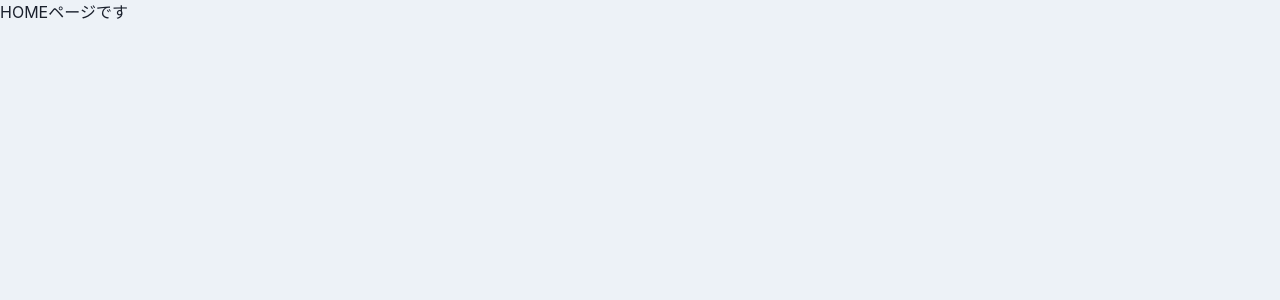
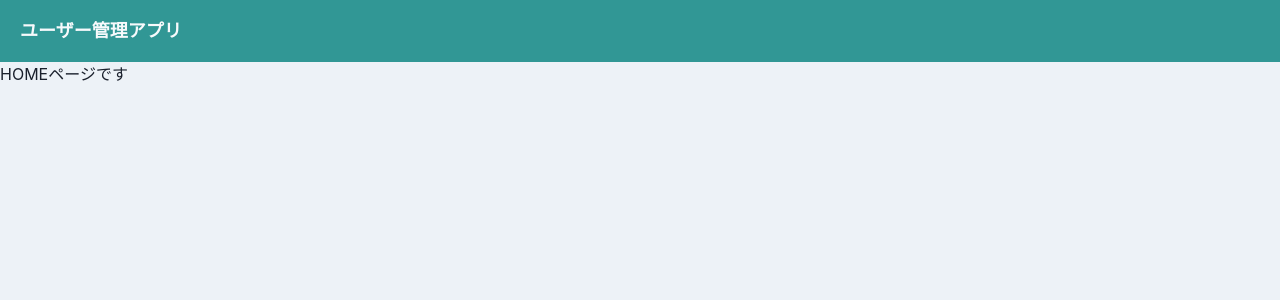
Before and after one commit to g-murata/ChakraUI_lesson, a React (Create React App) app: page /home in a window 1280 px wide. Shown: the top 300 px of the page. Built offline with nearby package versions, Linux system fonts and the light colour scheme.

Commit message:
67.ヘッダーの作成　8:33まで

```diff
--- /dev/null
+++ b/src/components/organisms/layout/Header.tsx
@@ -0,0 +1,19 @@
+import { Flex, Heading } from "@chakra-ui/react";
+import { memo, VFC } from "react";
+
+export const Header: VFC = memo(() => {
+  return (
+    <Flex
+      as="nav"
+      bg="teal.500"
+      color="gray.50"
+      align="center"
+      justify="space-between"
+      padding={{ base: 3, md: 5 }}
+    >
+      <Heading as="h1" fontSize={{ base: "md", md: "lg" }}>
+        ユーザー管理アプリ
+      </Heading>
+    </Flex>
+  );
+});
--- /dev/null
+++ b/src/components/templates/HeaderLayout.tsx
@@ -0,0 +1,18 @@
+import { memo, ReactNode, VFC } from "react";
+
+import { Header } from "../organisms/layout/Header";
+
+type Props = {
+  // ReactNode型
+  children: ReactNode;
+};
+
+export const HeaderLayOut: VFC<Props> = memo((props) => {
+  const { children } = props;
+  return (
+    <>
+      <Header />
+      {children}
+    </>
+  );
+});
--- a/src/router/Router.tsx
+++ b/src/router/Router.tsx
@@ -4,6 +4,7 @@ import { Route, Switch } from "react-router-dom";
 import { Login } from "../components/pages/Login";
 import { homeRoutes } from "./HomeRoutes";
 import { Page404 } from "../components/pages/Page404";
+import { HeaderLayOut } from "../components/templates/HeaderLayout";
 
 export const Router: VFC = memo(() => {
   return (
@@ -21,7 +22,7 @@ export const Router: VFC = memo(() => {
                 exact={route.exact}
                 path={`${url}${route.path}`}
               >
-                {route.children}
+                <HeaderLayOut>{route.children}</HeaderLayOut>
               </Route>
             ))}
           </Switch>
```
